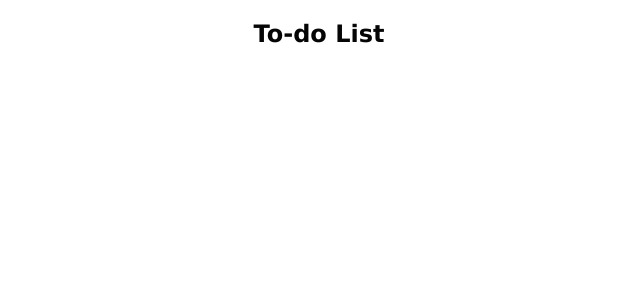
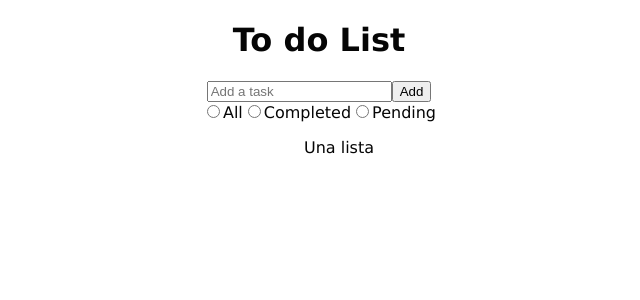
Before and after one commit to Lina-003/web2024-1, a React (Vite) app in the folder todo-list/: page / in a window 1280 px wide. Shown: the top 300 px of the page, without its empty margins (321-961 px from the left). Built offline with nearby package versions, Linux system fonts and the light colour scheme.

Commit message:
feat: function App completed

```diff
--- a/todo-list/src/App.jsx
+++ b/todo-list/src/App.jsx
@@ -1,12 +1,13 @@
 import React from 'react';
+import { List, Form, Footer, Filters } from './components/index.js'
 
 export default function App() {
   return(
     <>
-    <section className='container'>
-      <h1>To-do List</h1>
-    </section>
-
+      <Form/>
+      <Filters/>
+      <List/>
+      <Footer/>
     </>
   )
 }
```
